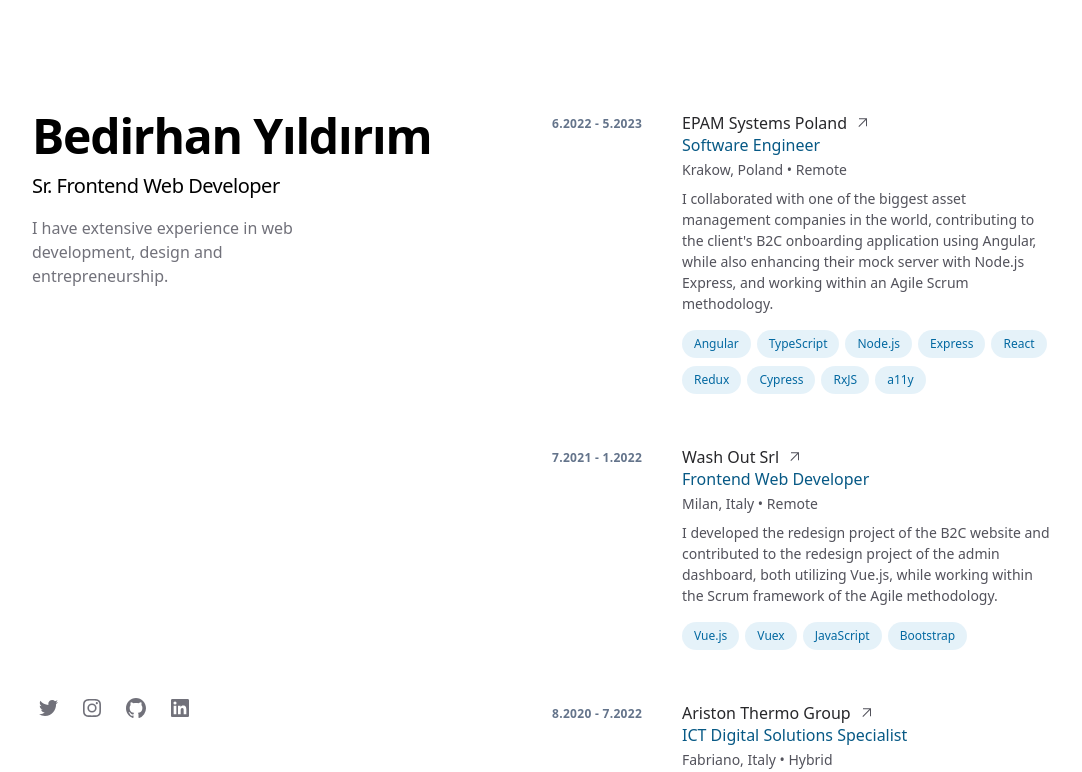
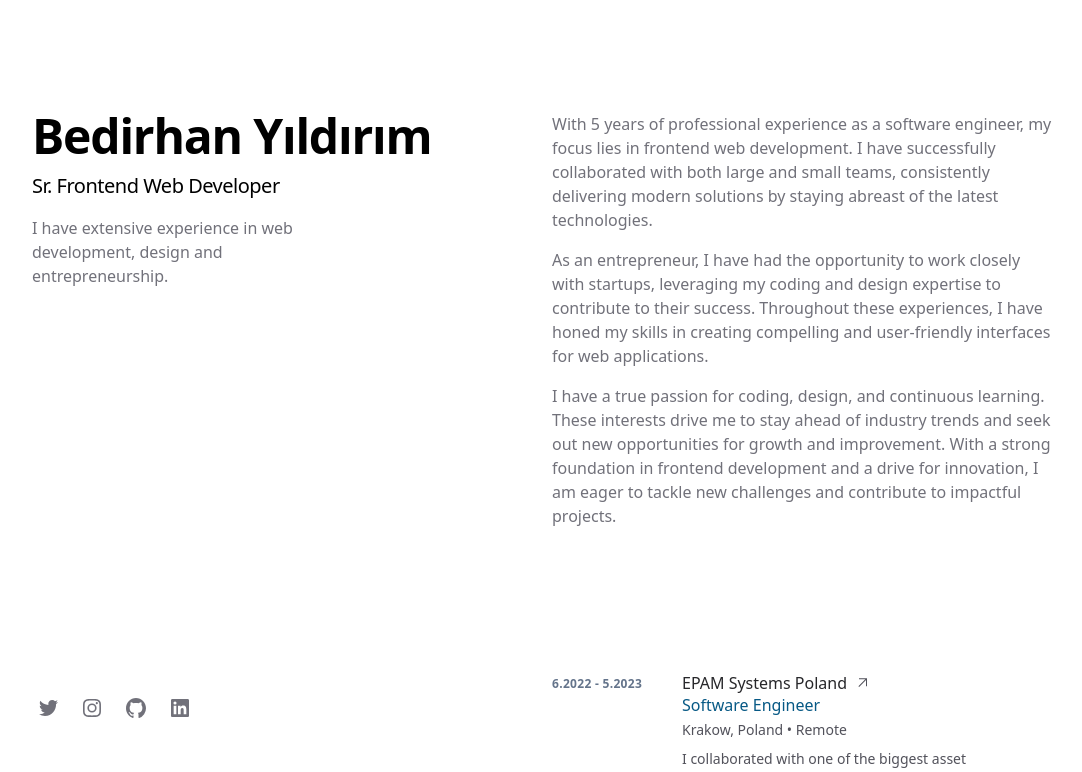
Before and after one commit to bedirhanyildirim/bedirhan.design, a Next.js app: page / in a window 1280 px wide. Shown: the top 772 px of the page, without its empty margins (96-1178 px from the left). Built offline with nearby package versions, Linux system fonts and the light colour scheme.

Commit message:
feat: about me section

```diff
--- a/src/app/page.js
+++ b/src/app/page.js
@@ -51,6 +51,17 @@
           </ul>
         </header>
         <content className="pt-24 lg:w-1/2 lg:py-24">
+          <section id="about" className="mb-16 scroll-mt-16 text-zinc-500 md:mb-24 lg:mb-36 lg:scroll-mt-24">
+            <p className="mb-4">
+              With 5 years of professional experience as a software engineer, my focus lies in frontend web development. I have successfully collaborated with both large and small teams, consistently delivering modern solutions by staying abreast of the latest technologies.
+            </p>
+            <p className="mb-4">
+              As an entrepreneur, I have had the opportunity to work closely with startups, leveraging my coding and design expertise to contribute to their success. Throughout these experiences, I have honed my skills in creating compelling and user-friendly interfaces for web applications.
+            </p>
+            <p>
+              I have a true passion for coding, design, and continuous learning. These interests drive me to stay ahead of industry trends and seek out new opportunities for growth and improvement. With a strong foundation in frontend development and a drive for innovation, I am eager to tackle new challenges and contribute to impactful projects.
+            </p>
+          </section>
           <section id="experiences">
             {
               experiencesData.map(exp => {
```
